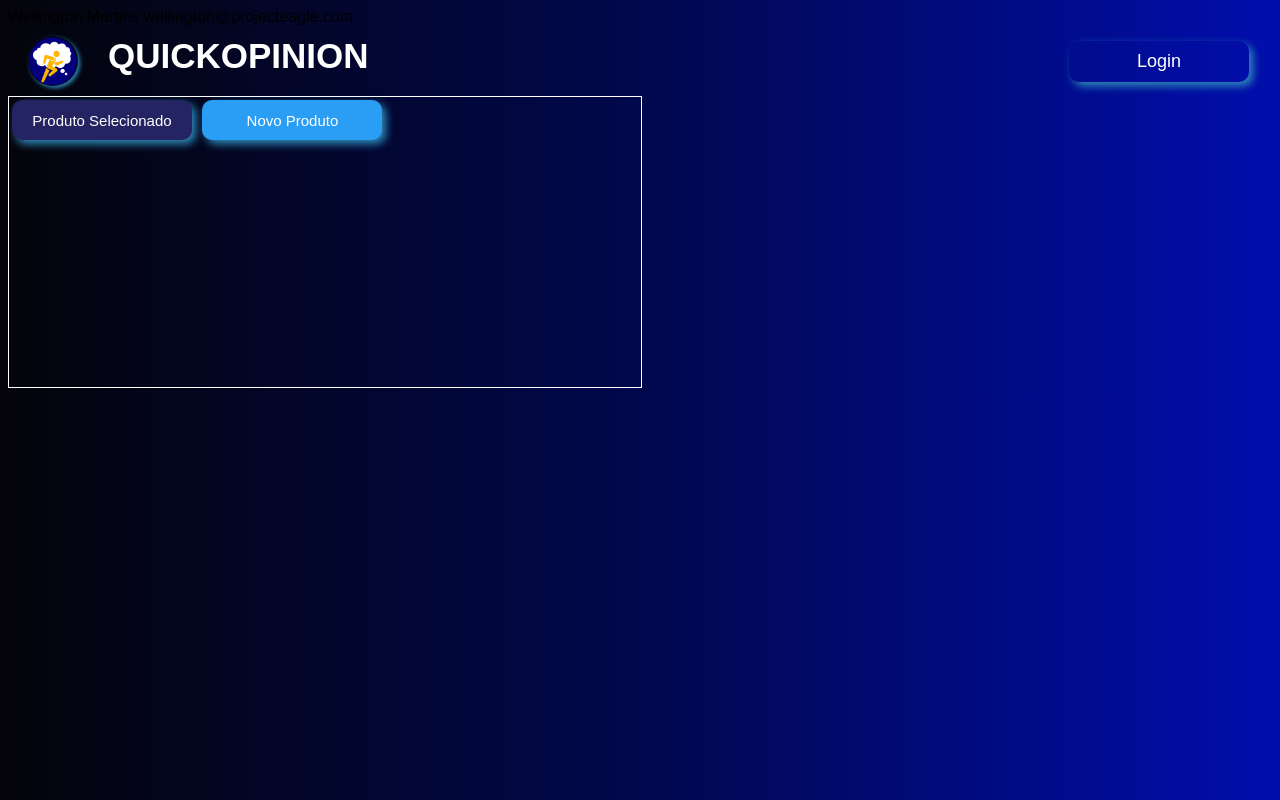
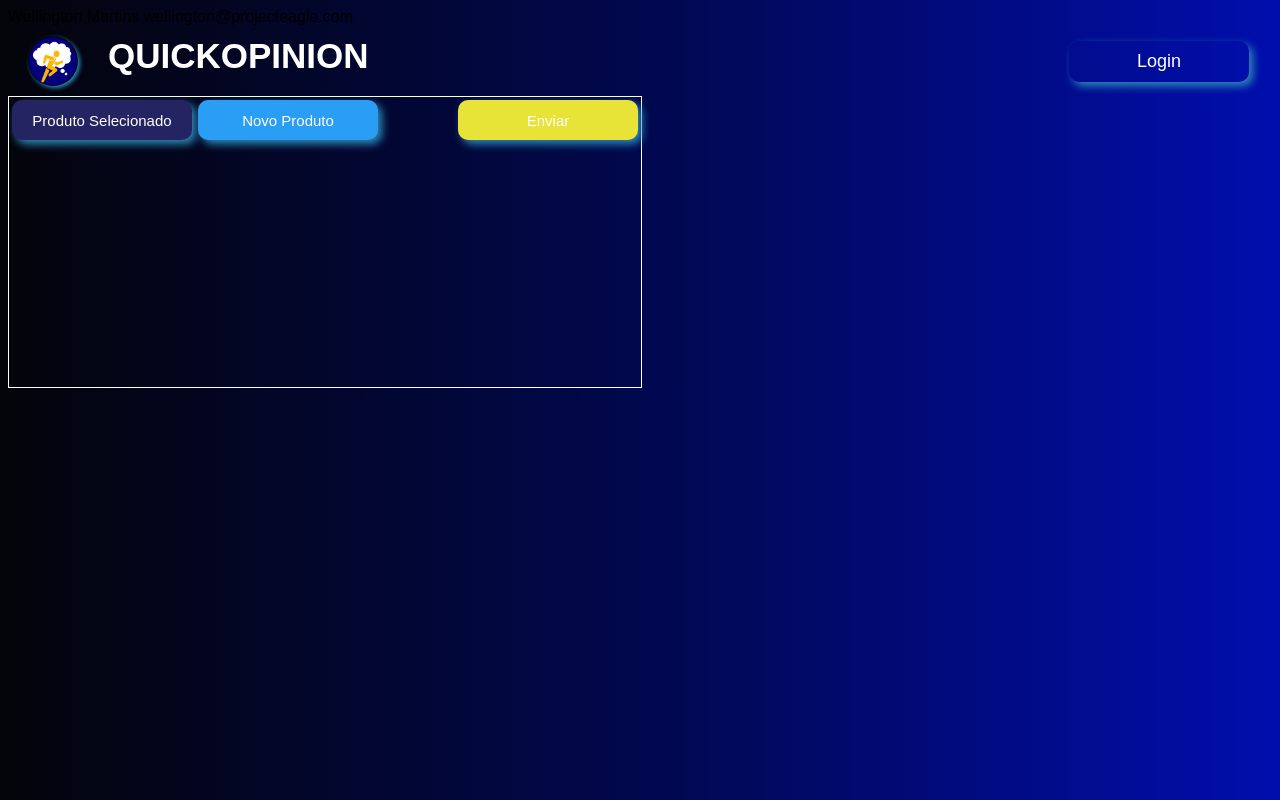
Before and after one commit to codeyourway-bootcamp/eagles-final-project, a React (Vite) app: page /requisicao in a window 1280 px wide. Built offline with nearby package versions, Linux system fonts and the light colour scheme.

Commit message:
Atualizando Requisição

```diff
--- a/src/componets/Button/Button.js
+++ b/src/componets/Button/Button.js
@@ -67,7 +67,26 @@ background-color: #2a9df4;
  height: 40px;
  cursor: pointer;
 
+
  &:hover {
    background-color: #F9A01B;
  }
 `;
+
+
+export const ButtonEnviar = styled(Button)`
+background-color: #e8e337;
+ color: #fff;
+ font-size: 15px;
+ border:  8px;
+ border-color: none;
+ padding: 10px 20px;
+ border-radius: 10px;
+ height: 40px;
+ cursor: pointer;
+
+
+ &:hover {
+   background-color: #242462;
+ }
+`;
--- a/src/pages/Requisicao/requisicao.jsx
+++ b/src/pages/Requisicao/requisicao.jsx
@@ -1,16 +1,30 @@
 import React from 'react';
-import { ButtonNav, ButtonNovoproduto, ButtonProduto, ButtonStyle } from '../../componets/Button/Button';
+import { ButtonNovoproduto, ButtonProduto, ButtonEnviar  } from '../../componets/Button/Button';
+import { Input } from '@chakra-ui/react';
 
 
 export default function Component (props) {
-    return (
+   //colocar aqui
+  return (
       <div style={{
         width:'50%',
         height: '290px',
-        border: '1px solid white'
+        border: '1px solid white',
+        display: 'flex',
+        flexDirection: 'row',
+        justifyContent:'space-between'
       }}>
-      <ButtonProduto>Produto Selecionado</ButtonProduto > <ButtonNovoproduto>Novo Produto</ButtonNovoproduto>
+      <div>
+      <ButtonProduto
+      onClick={() => {
+        alert("Selecione seu produto:");
+      }}
+      >Produto Selecionado</ButtonProduto >
+        <ButtonNovoproduto>Novo Produto</ButtonNovoproduto>
+        </div>
+<div className='enviar'><ButtonEnviar>Enviar</ButtonEnviar></div>
          {props.children}
       </div>
-    )
-    }
+
+
+    )}
```
